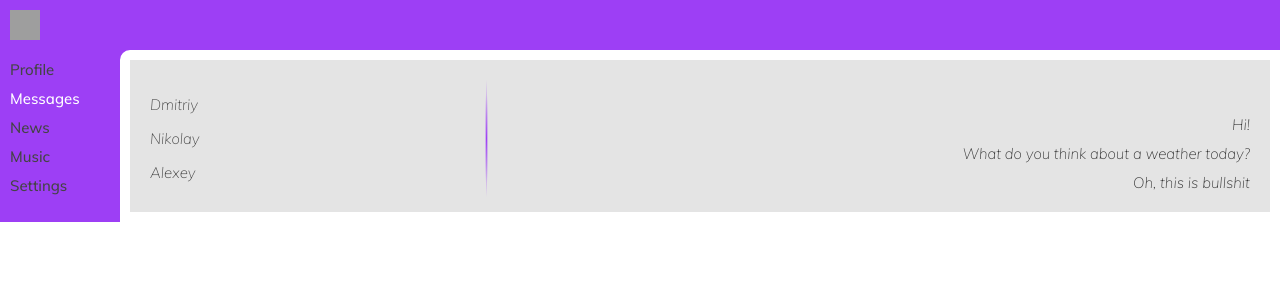
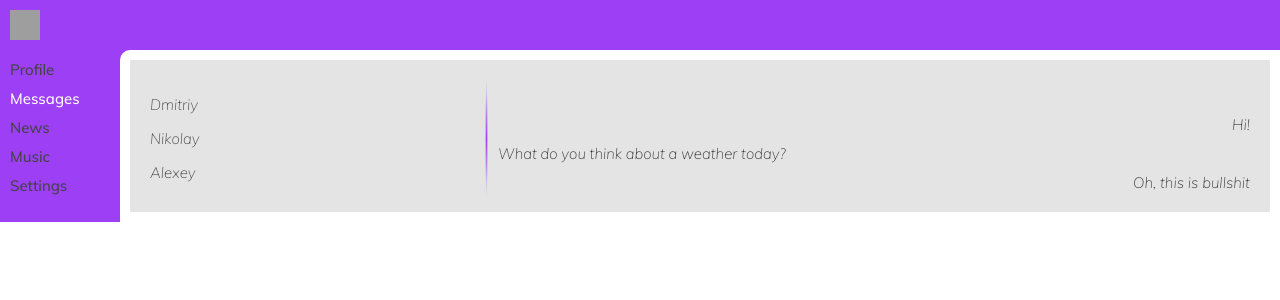
Before and after one commit to KoTuK2306/React-app, a React (Create React App) app: page /dialogs in a window 1280 px wide. Shown: the top 300 px of the page. Built offline with nearby package versions, Linux system fonts and the light colour scheme; grey boxes are pictures that could not be loaded.

Commit message:
Completed better dialogs

```diff
--- a/src/components/Dialogs/Message/message.jsx
+++ b/src/components/Dialogs/Message/message.jsx
@@ -1,9 +1,9 @@
 import React from 'react';
 import classes from './message.module.css';
 
-const Message = ({message}) =>{
+const Message = ({message, me}) =>{
     return(
-        <div className = {classes.message}>
+        <div className = {`${classes.message} ${me ? classes.me : ''}`}>
             {message}
         </div>
     );
--- a/src/components/Dialogs/Message/message.module.css
+++ b/src/components/Dialogs/Message/message.module.css
@@ -1,6 +1,8 @@
 .message{
-    display: flex;
-    text-align: left;
-    margin: 5px 0 5px 0;
-    justify-items: flex-start;
+    margin: 5px 0 5px 10px;
+    align-self: flex-start;
 }
+
+.me{
+    align-self: flex-end;
+}
--- a/src/components/Dialogs/dialogs.jsx
+++ b/src/components/Dialogs/dialogs.jsx
@@ -11,7 +11,7 @@ const Dialogs = (props) =>{
     .map(dialog => <Dialog userName = {dialog.userName} id = {dialog.id}/>);
 
     const messages = props.state.messagesData
-    .map (message => <Message message = {message.message}/>)
+    .map (message => <Message me = {message.author === 'dmitriy2306' ? true : false} message = {message.message}/>)
 
 
 
```
